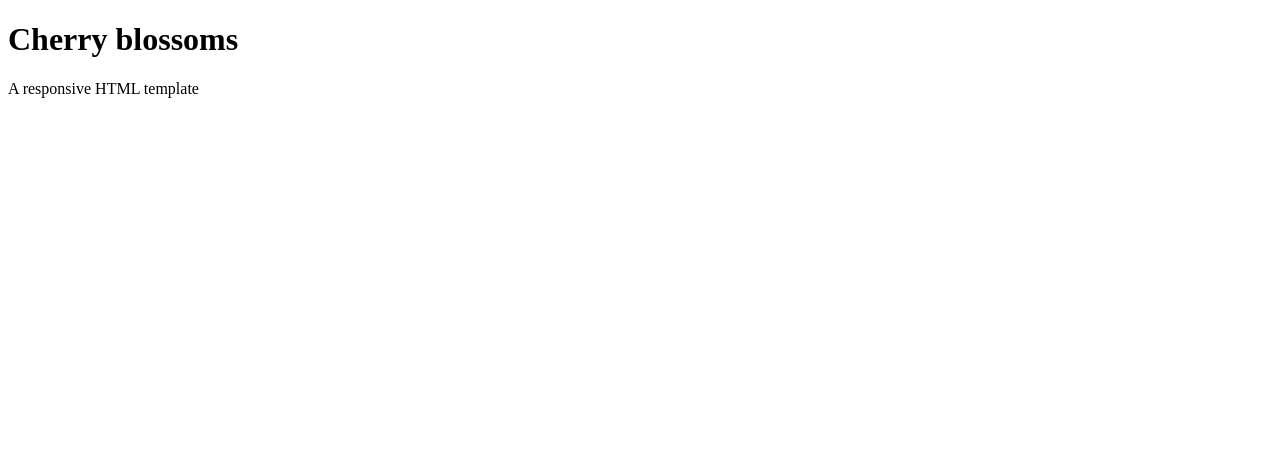
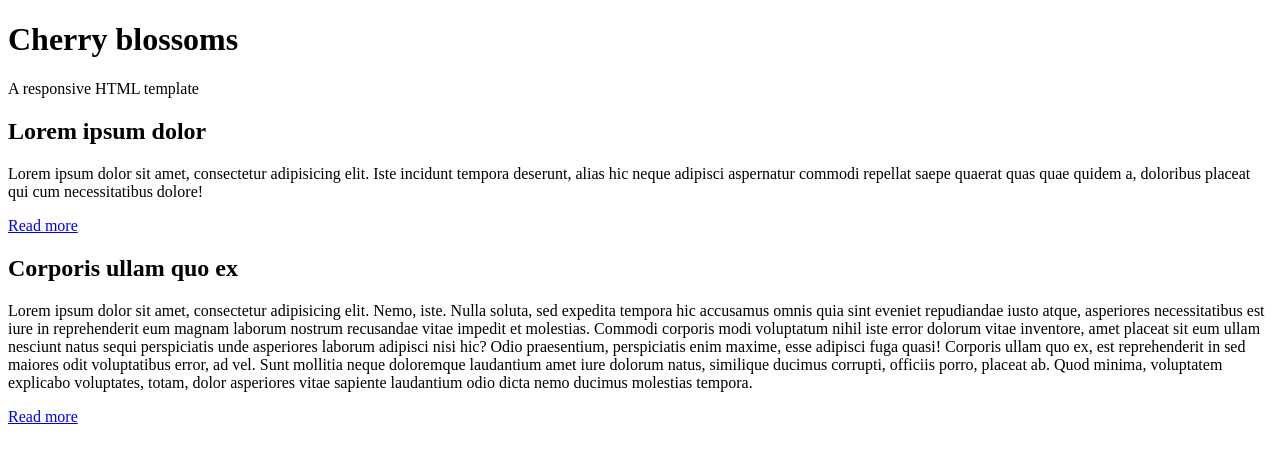
Before and after one commit to peter-stuhlmann/Cherry-Blossoms, a plain HTML site: page index.html in a window 1280 px wide. Drawn offline with Linux system fonts and the light colour scheme.

Commit message:
Two .textbox sections

```diff
--- a/index.html
+++ b/index.html
@@ -21,6 +21,18 @@
 
     <main>
 
+        <section class="textbox">
+            <h2>Lorem ipsum dolor</h2>
+            <p>Lorem ipsum dolor sit amet, consectetur adipisicing elit. Iste incidunt tempora deserunt, alias hic neque adipisci aspernatur commodi repellat saepe quaerat quas quae quidem a, doloribus placeat qui cum necessitatibus dolore!</p>
+            <a href="#">Read more</a>
+        </section>
+
+        <section class="textbox">
+            <h2>Corporis ullam quo ex</h2>
+            <p>Lorem ipsum dolor sit amet, consectetur adipisicing elit. Nemo, iste. Nulla soluta, sed expedita tempora hic accusamus omnis quia sint eveniet repudiandae iusto atque, asperiores necessitatibus est iure in reprehenderit eum magnam laborum nostrum recusandae vitae impedit et molestias. Commodi corporis modi voluptatum nihil iste error dolorum vitae inventore, amet placeat sit eum ullam nesciunt natus sequi perspiciatis unde asperiores laborum adipisci nisi hic? Odio praesentium, perspiciatis enim maxime, esse adipisci fuga quasi! Corporis ullam quo ex, est reprehenderit in sed maiores odit voluptatibus error, ad vel. Sunt mollitia neque doloremque laudantium amet iure dolorum natus, similique ducimus corrupti, officiis porro, placeat ab. Quod minima, voluptatem explicabo voluptates, totam, dolor asperiores vitae sapiente laudantium odio dicta nemo ducimus molestias tempora.</p>
+            <a href="#">Read more</a>
+        </section>
+
     </main>
 
     <footer>
```
